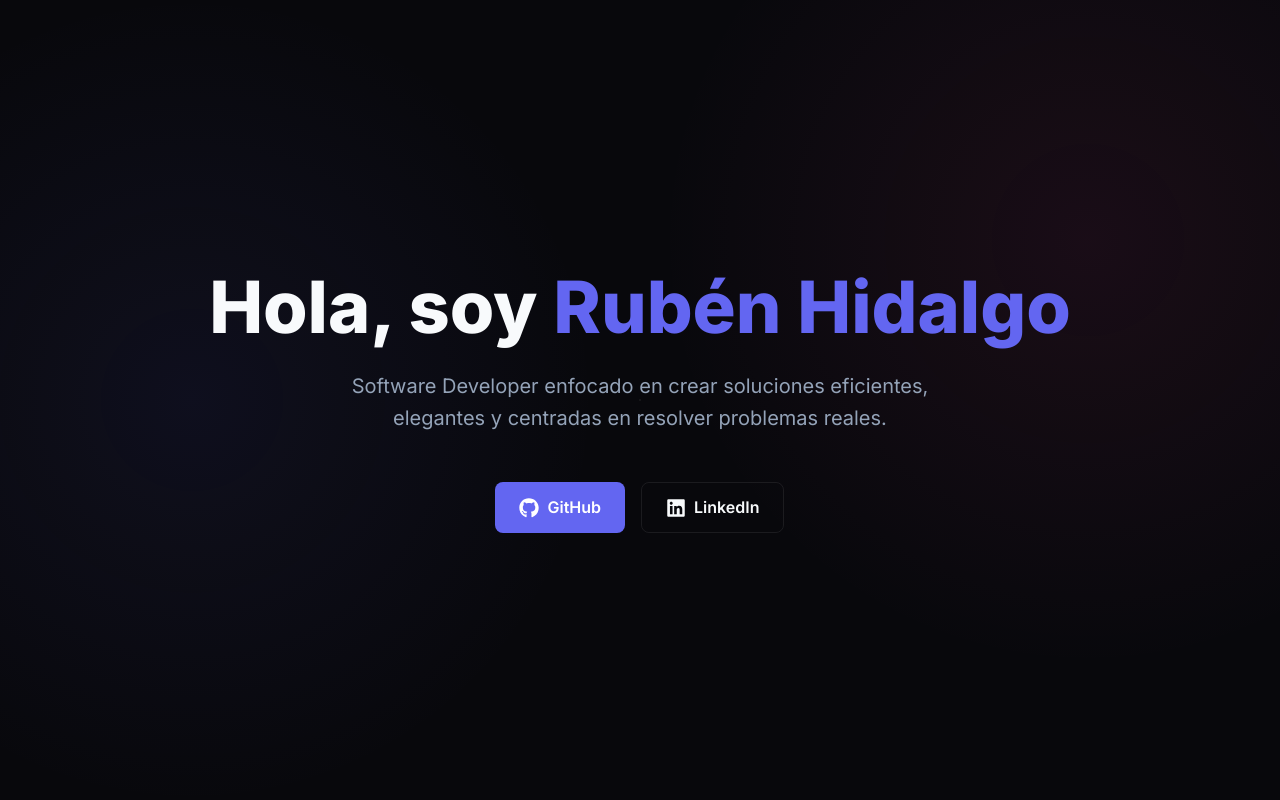
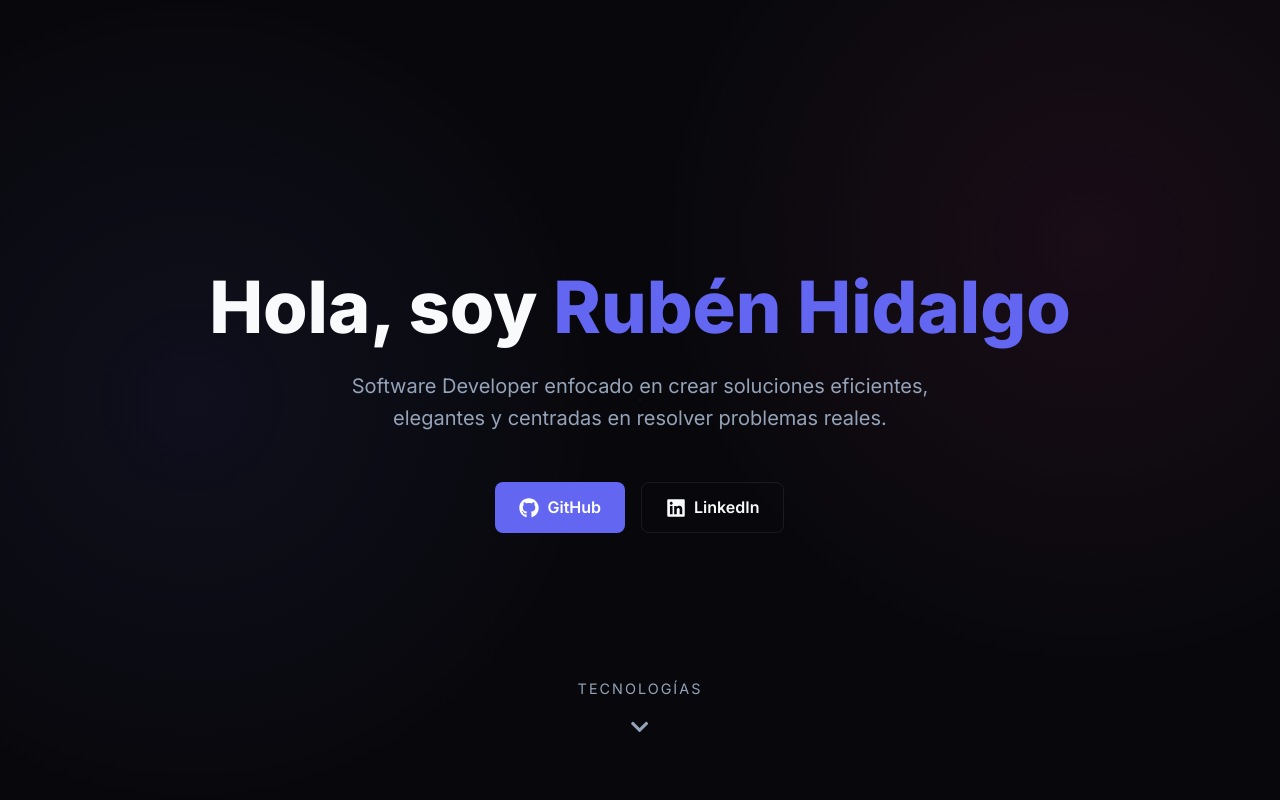
Before and after one commit to RubizZ/portfolio, a Next.js app: page / in a window 1280 px wide. Shown: the top 800 px of the page. Built offline with nearby package versions, Linux system fonts and the light colour scheme.

Commit message:
feat: add TechNetwork constellation section with scroll-linked animations and smooth scroll indicators

```diff
--- a/src/components/Hero.tsx
+++ b/src/components/Hero.tsx
@@ -1,6 +1,6 @@
 "use client";
 
-import { FaGithub, FaLinkedin } from "react-icons/fa";
+import { FaGithub, FaLinkedin, FaChevronDown } from "react-icons/fa";
 import { motion, useScroll, useTransform } from "framer-motion";
 
 export default function Hero() {
@@ -9,9 +9,12 @@ export default function Hero() {
   const opacity = useTransform(scrollY, [0, 400], [1, 0]);
   const scale = useTransform(scrollY, [0, 400], [1, 0.85]);
   const pointerEvents = useTransform(scrollY, [0, 400], ['auto', 'none']) as any;
+  const arrowOpacity = useTransform(scrollY, [0, 150], [1, 0]);
+  const arrowPointerEvents = useTransform(scrollY, [0, 100], ['auto', 'none']) as any;
 
   return (
-    <motion.div
+    <>
+      <motion.div
       style={{
         position: 'absolute',
         top: 0,
@@ -45,5 +48,32 @@ export default function Hero() {
         </div>
       </motion.div>
     </motion.div>
+
+      <motion.div
+        onClick={() => window.scrollTo({ top: 800, behavior: 'smooth' })}
+        style={{
+          position: 'absolute',
+          bottom: '8vh',
+          left: '50%',
+          x: '-50%',
+          display: 'flex',
+          flexDirection: 'column',
+          alignItems: 'center',
+          gap: '0.5rem',
+          opacity: arrowOpacity,
+          pointerEvents: arrowPointerEvents,
+          cursor: 'pointer',
+          zIndex: 50
+        }}
+      >
+        <span style={{ fontSize: '0.9rem', color: 'var(--text-muted)', letterSpacing: '2px', textTransform: 'uppercase' }}>Tecnologías</span>
+        <motion.div
+          animate={{ y: [0, 10, 0] }}
+          transition={{ duration: 1.5, repeat: Infinity, ease: 'easeInOut' }}
+        >
+          <FaChevronDown size={20} color="var(--text-muted)" />
+        </motion.div>
+      </motion.div>
+    </>
   );
 }
--- a/src/components/PortfolioClient.tsx
+++ b/src/components/PortfolioClient.tsx
@@ -1,6 +1,7 @@
 "use client";
 import { useState } from "react";
 import Hero from "./Hero";
+import TechNetwork from "./TechNetwork";
 import Skills from "./Skills";
 import Projects from "./Projects";
 
@@ -11,9 +12,10 @@ export default function PortfolioClient() {
     <div style={{ position: 'relative' }}>
       <div style={{ position: 'sticky', top: 0, height: '100vh', overflow: 'hidden', zIndex: 40, pointerEvents: 'none' }}>
         <Hero />
+        <TechNetwork />
         <Skills selectedTech={selectedTech} setSelectedTech={setSelectedTech} />
       </div>
-      <div style={{ position: 'relative', zIndex: 30, paddingTop: '70vh' }}>
+      <div style={{ position: 'relative', zIndex: 30, paddingTop: '170vh' }}>
         <Projects selectedTech={selectedTech} />
       </div>
     </div>
--- a/src/components/Skills.tsx
+++ b/src/components/Skills.tsx
@@ -26,10 +26,9 @@ interface SkillsProps {
 export default function Skills({ selectedTech, setSelectedTech }: SkillsProps) {
   const { scrollY } = useScroll();
 
-  const opacity = useTransform(scrollY, [400, 1050], [0, 1]);
-  const titleY = useTransform(scrollY, [400, 1050], ['-20vh', '0vh']);
-  const dockY = useTransform(scrollY, [400, 1050], ['-20vh', '0vh']);
-  const pointerEvents = useTransform(scrollY, [400, 1050], ['none', 'auto']) as any;
+  const opacity = useTransform(scrollY, [1400, 2050], [0, 1]);
+  const dockY = useTransform(scrollY, [1400, 2050], ['-20vh', '0vh']);
+  const pointerEvents = useTransform(scrollY, [1400, 2050], ['none', 'auto']) as any;
 
   return (
     <motion.div style={{
@@ -40,26 +39,11 @@ export default function Skills({ selectedTech, setSelectedTech }: SkillsProps) {
       height: '100vh',
       display: 'flex',
       flexDirection: 'column',
-      paddingTop: '8vh',
+      paddingTop: '4vh',
       opacity,
       pointerEvents: 'none'
     }}>
       <div className="container" style={{ display: 'flex', flexDirection: 'column', alignItems: 'center' }}>
-        <motion.h2
-          className="section-title"
-          style={{
-            marginBottom: '4rem',
-            y: titleY,
-            fontSize: '3rem',
-            fontWeight: 300,
-            letterSpacing: '4px',
-            color: 'var(--text-main)',
-            opacity: 0.9
-          }}
-        >
-          TECNOLOGÍAS
-        </motion.h2>
-
         <motion.div
           className="dock-container"
           style={{
--- /dev/null
+++ b/src/components/TechNetwork.tsx
@@ -0,0 +1,129 @@
+"use client";
+
+import { motion, useScroll, useTransform } from "framer-motion";
+import { SiTypescript, SiNodedotjs, SiReact, SiNextdotjs } from "react-icons/si";
+import { FaJava, FaChevronDown } from "react-icons/fa";
+
+export default function TechNetwork() {
+  const { scrollY } = useScroll();
+
+  const nodesOpacity = useTransform(scrollY, [400, 600, 1200, 1400], [0, 1, 1, 0]);
+  const nodesY = useTransform(scrollY, [400, 600], [40, 0]);
+  const nodesScale = useTransform(scrollY, [400, 600], [0.85, 1]);
+  const linesOpacity = useTransform(scrollY, [600, 800, 1200, 1400], [0, 0.4, 0.4, 0]);
+  const arrowOpacity = useTransform(scrollY, [400, 600, 800, 1000], [0, 1, 1, 0]);
+  const arrowPointerEvents = useTransform(scrollY, [400, 600, 800, 1000], ['none', 'auto', 'auto', 'none']) as any;
+
+  const nodes = [
+    { id: 1, icon: SiReact, x: 20, y: 30, color: '#61DAFB', name: "React" },
+    { id: 2, icon: SiTypescript, x: 80, y: 25, color: '#3178C6', name: "TypeScript" },
+    { id: 3, icon: SiNodedotjs, x: 50, y: 50, color: '#339933', name: "Node.js" },
+    { id: 4, icon: FaJava, x: 30, y: 70, color: '#007396', name: "Java" },
+    { id: 5, icon: SiNextdotjs, x: 70, y: 75, color: '#ffffff', name: "Next.js" },
+  ];
+
+  const connections = [
+    [0, 2], [1, 2], [2, 3], [2, 4], [0, 3], [1, 4]
+  ];
+
+  return (
+    <div style={{
+      position: 'absolute', top: 0, left: 0, width: '100%', height: '100vh',
+      pointerEvents: 'none', zIndex: 15,
+      display: 'flex', alignItems: 'center', justifyContent: 'center'
+    }}>
+      <motion.h2 style={{
+        position: 'absolute',
+        top: '10vh',
+        width: '100%',
+        textAlign: 'center',
+        fontSize: '3rem',
+        fontWeight: 300,
+        letterSpacing: '4px',
+        color: 'var(--text-main)',
+        opacity: nodesOpacity,
+        y: nodesY,
+        zIndex: 20
+      }}>
+        TECNOLOGÍAS PRINCIPALES
+      </motion.h2>
+
+      <motion.svg style={{ position: 'absolute', top: 0, left: 0, width: '100%', height: '100%', opacity: linesOpacity }}>
+        {connections.map((conn, idx) => {
+          const n1 = nodes[conn[0]];
+          const n2 = nodes[conn[1]];
+          return (
+            <line
+              key={idx}
+              x1={`${n1.x}%`} y1={`${n1.y}%`}
+              x2={`${n2.x}%`} y2={`${n2.y}%`}
+              stroke="var(--accent)"
+              strokeWidth="2"
+              strokeDasharray="6 6"
+            />
+          );
+        })}
+      </motion.svg>
+
+      <motion.div style={{ position: 'absolute', top: 0, left: 0, width: '100%', height: '100%', opacity: nodesOpacity, y: nodesY, scale: nodesScale }}>
+        {nodes.map(node => {
+          const Icon = node.icon;
+          return (
+            <div key={node.id} style={{
+              position: 'absolute',
+              top: `${node.y}%`,
+              left: `${node.x}%`,
+              transform: 'translate(-50%, -50%)',
+              display: 'flex',
+              flexDirection: 'column',
+              alignItems: 'center',
+              gap: '0.8rem'
+            }}>
+              <div style={{
+                width: '70px', height: '70px',
+                borderRadius: '50%',
+                backgroundColor: 'rgba(255, 255, 255, 0.02)',
+                backdropFilter: 'blur(10px)',
+                border: '1px solid rgba(255, 255, 255, 0.05)',
+                display: 'flex', alignItems: 'center', justifyContent: 'center',
+                boxShadow: `0 0 30px ${node.color}44`,
+                color: node.color
+              }}>
+                <Icon size={36} />
+              </div>
+              <span style={{ fontSize: '0.9rem', color: 'rgba(255,255,255,0.6)', letterSpacing: '2px', fontWeight: 300 }}>
+                {node.name}
+              </span>
+            </div>
+          );
+        })}
+      </motion.div>
+
+      <motion.div
+        onClick={() => window.scrollTo({ top: 2050, behavior: 'smooth' })}
+        style={{
+          position: 'absolute',
+          bottom: '8vh',
+          left: '50%',
+          x: '-50%',
+          display: 'flex',
+          flexDirection: 'column',
+          alignItems: 'center',
+          gap: '0.5rem',
+          opacity: arrowOpacity,
+          pointerEvents: arrowPointerEvents,
+          cursor: 'pointer',
+          zIndex: 50
+        }}
+      >
+        <span style={{ fontSize: '0.9rem', color: 'var(--text-muted)', letterSpacing: '2px', textTransform: 'uppercase' }}>Proyectos</span>
+        <motion.div
+          animate={{ y: [0, 10, 0] }}
+          transition={{ duration: 1.5, repeat: Infinity, ease: 'easeInOut' }}
+        >
+          <FaChevronDown size={20} color="var(--text-muted)" />
+        </motion.div>
+      </motion.div>
+    </div>
+  );
+}
```
